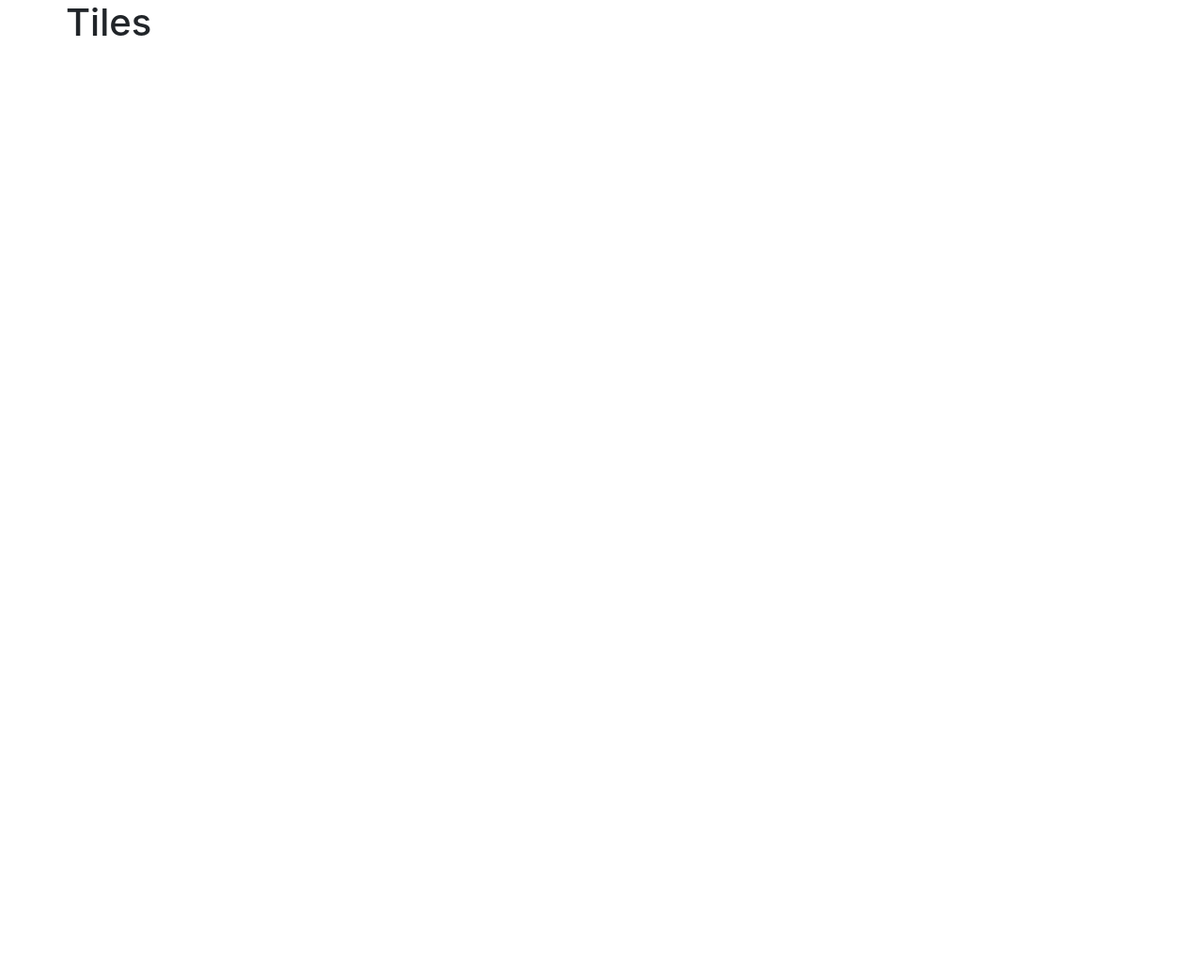
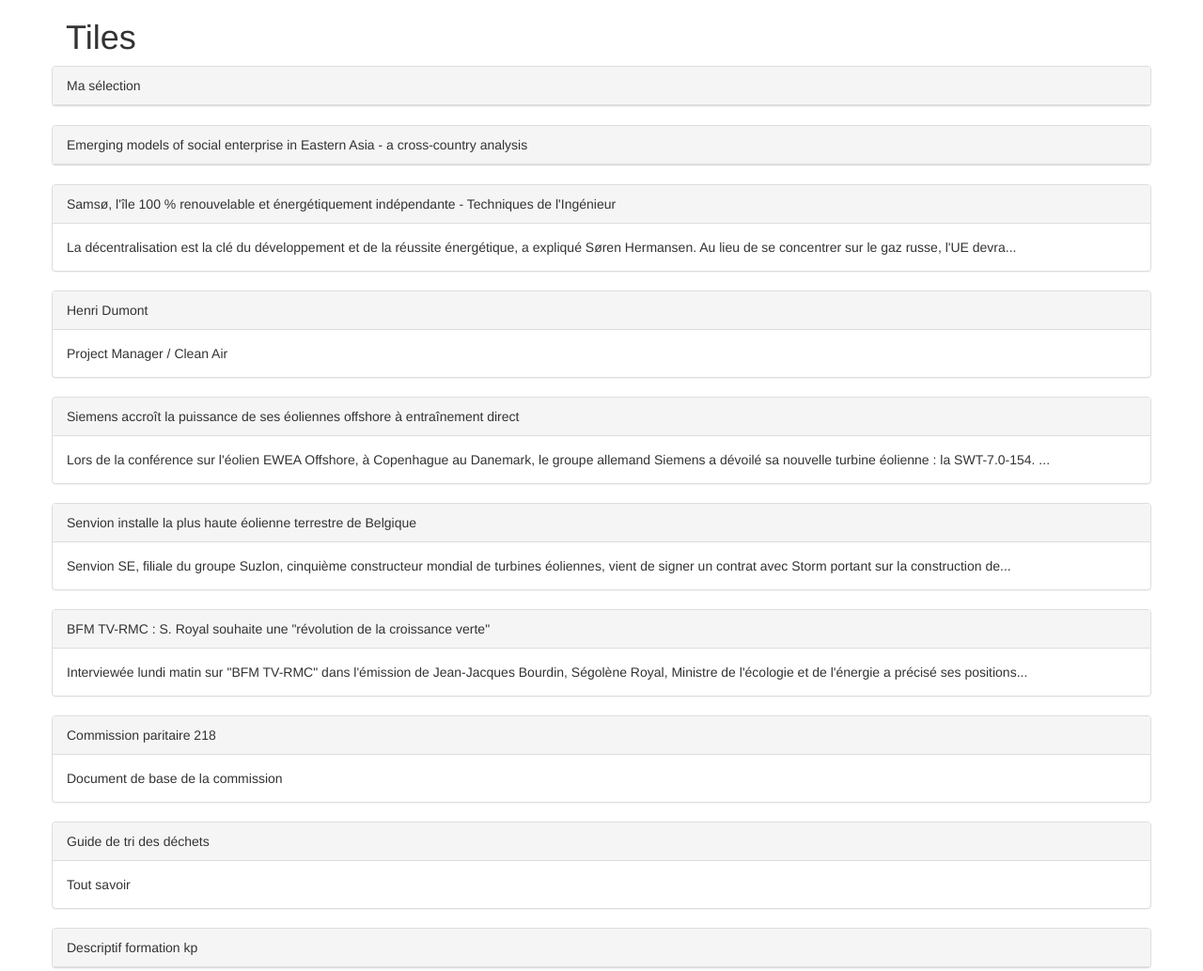
Before and after one commit to whatever-user/challenge, a website: page app/index.html in a window 1280 px wide. Shown: the top 1033 px of the page at 94% size. Before the commit the page ends 800 px from the top, so only its background shows below. Drawn offline with nearby package versions, Linux system fonts and the light colour scheme.

Commit message:
Tile list with title and description

```diff
--- a/app/index.html
+++ b/app/index.html
@@ -12,7 +12,19 @@
 <body>
 <div ng-app="knowledge" ng-controller="TilesController" class="container">
     <div class="row">
-        <h1>Tiles</h1>
+        <div class="col-md-12">
+            <h1>Tiles</h1>
+        </div>
+    </div>
+
+    <div class="row">
+        <div class="panel panel-default" ng-repeat="tile in tiles">
+            <div class="panel-heading"> {{tile.title}}</div>
+
+            <div class="panel-body" ng-if="tile.description">
+                {{tile.description}}
+            </div>
+        </div>
     </div>
 </div>
 
```
